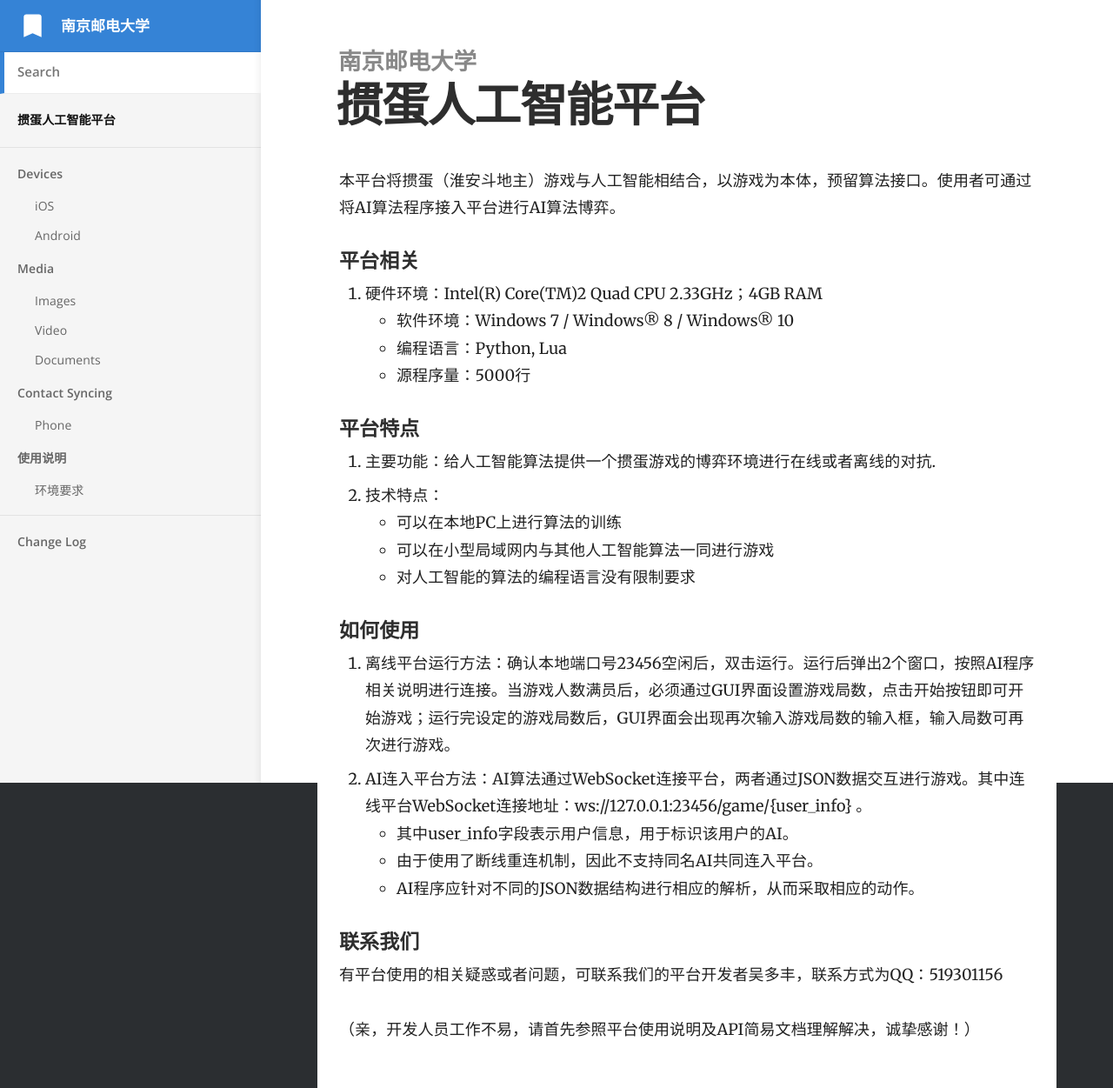
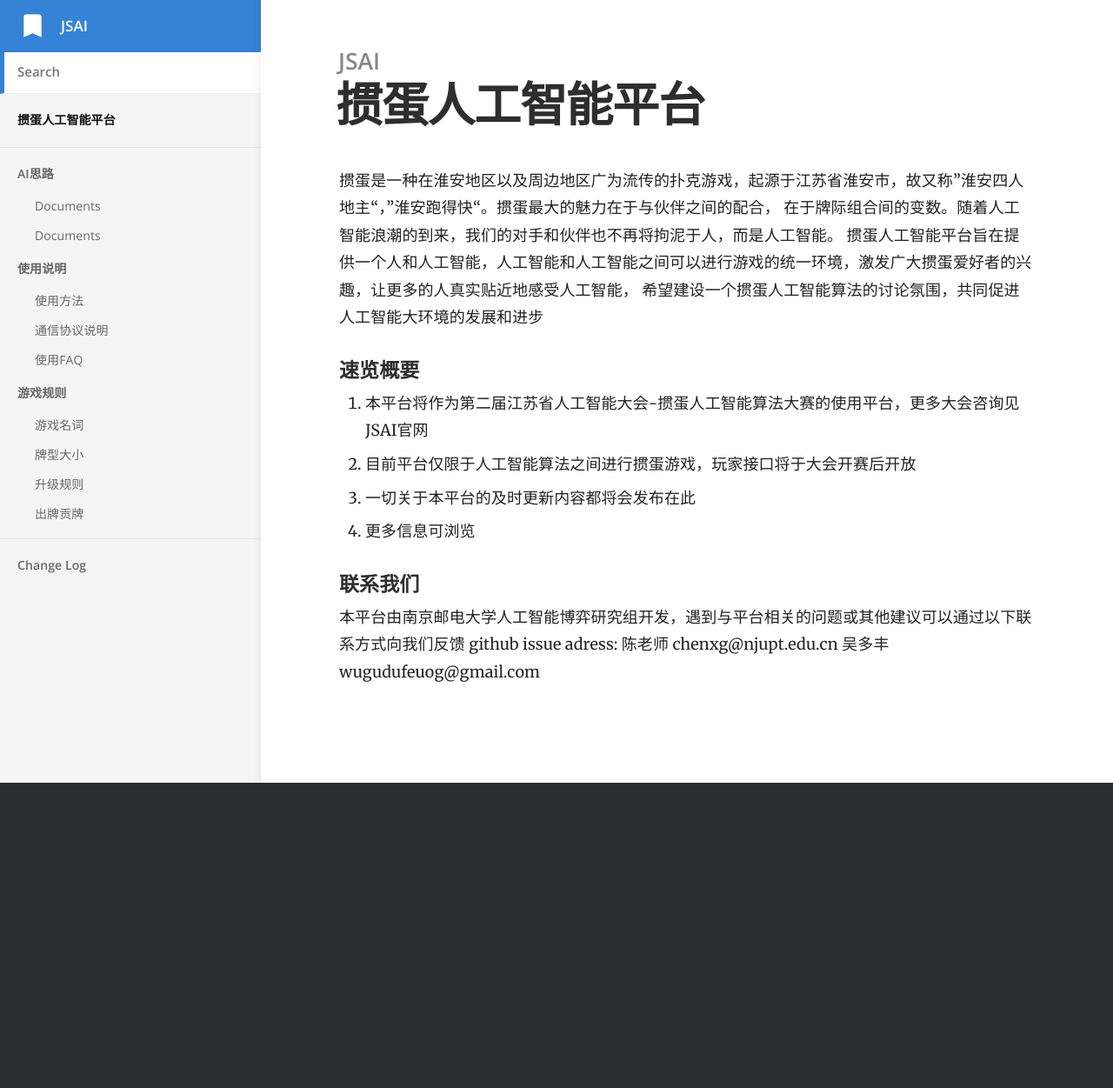
Before and after one commit to njuptGD/njuptGD.github.io, a Jekyll site: the page built from index.md, in a window 1280 px wide. Shown: the whole page at 87% size. Built offline with Jekyll 4.4.1, drawn with Linux system fonts in a browser that asks for light colours; after the commit the page ends 900 px from its top, so only the background shows below that.

Commit message:
# 基本文档脉络

```diff
--- a/_config.yml
+++ b/_config.yml
@@ -1,7 +1,7 @@
 # ----
 # Site
 
-title: 南京邮电大学
+title: JSAI
 url: "https://long-pig.cloudvent.net"
 baseurl:
 google_analytics_key:
@@ -9,15 +9,15 @@ show_full_navigation: true
 
 # Values for the jekyll-seo-tag gem (https://github.com/jekyll/jekyll-seo-tag)
 logo: /siteicon.png
-description: Product documentation template for Jekyll.
+description: GuanDan platform for AI
 author:
-  name:
-  email:
+  name: duofeng Wu
+  email: wuguduofeng@gmail.com
   twitter: # twitter username without the @ symbol
 social:
   name: NJUPT
   links:
-    - https://github.com/CloudCannon/edition-jekyll-template
+    - http://gameai.njupt.edu.cn/index.html
 
 # -----
 # Build
--- a/index.md
+++ b/index.md
@@ -2,34 +2,23 @@
 title: 掼蛋人工智能平台
 ---
 
-本平台将掼蛋（淮安斗地主）游戏与人工智能相结合，以游戏为本体，预留算法接口。使用者可通过将AI算法程序接入平台进行AI算法博弈。
+掼蛋是一种在淮安地区以及周边地区广为流传的扑克游戏，起源于江苏省淮安市，故又称”淮安四人地主“，”淮安跑得快“。掼蛋最大的魅力在于与伙伴之间的配合，
+在于牌际组合间的变数。随着人工智能浪潮的到来，我们的对手和伙伴也不再将拘泥于人，而是人工智能。
+掼蛋人工智能平台旨在提供一个人和人工智能，人工智能和人工智能之间可以进行游戏的统一环境，激发广大掼蛋爱好者的兴趣，让更多的人真实贴近地感受人工智能，
+希望建设一个掼蛋人工智能算法的讨论氛围，共同促进人工智能大环境的发展和进步
 
 
-#### 平台相关
+#### 速览概要
 
-1. 硬件环境：Intel(R) Core(TM)2 Quad CPU 2.33GHz；4GB RAM
-+ 软件环境：Windows 7 / Windows® 8 / Windows® 10
-+ 编程语言：Python, Lua
-+ 源程序量：5000行
+1. 本平台将作为第二届江苏省人工智能大会-掼蛋人工智能算法大赛的使用平台，更多大会咨询见JSAI官网
+2. 目前平台仅限于人工智能算法之间进行掼蛋游戏，玩家接口将于大会开赛后开放
+3. 一切关于本平台的及时更新内容都将会发布在此
+4. 更多信息可浏览
 
-#### 平台特点
-
-1. 主要功能：给人工智能算法提供一个掼蛋游戏的博弈环境进行在线或者离线的对抗.
-2. 技术特点：
-  + 可以在本地PC上进行算法的训练
-  + 可以在小型局域网内与其他人工智能算法一同进行游戏
-  + 对人工智能的算法的编程语言没有限制要求
-
-#### 如何使用
-
-1. 离线平台运行方法：确认本地端口号23456空闲后，双击运行。运行后弹出2个窗口，按照AI程序相关说明进行连接。当游戏人数满员后，必须通过GUI界面设置游戏局数，点击开始按钮即可开始游戏；运行完设定的游戏局数后，GUI界面会出现再次输入游戏局数的输入框，输入局数可再次进行游戏。
-2. AI连入平台方法：AI算法通过WebSocket连接平台，两者通过JSON数据交互进行游戏。其中连线平台WebSocket连接地址：ws://127.0.0.1:23456/game/{user_info} 。
- + 其中user\_info字段表示用户信息，用于标识该用户的AI。
- + 由于使用了断线重连机制，因此不支持同名AI共同连入平台。
- + AI程序应针对不同的JSON数据结构进行相应的解析，从而采取相应的动作。
 
 #### 联系我们
 
-有平台使用的相关疑惑或者问题，可联系我们的平台开发者吴多丰，联系方式为QQ：519301156
-
-（亲，开发人员工作不易，请首先参照平台使用说明及API简易文档理解解决，诚挚感谢！）
+本平台由南京邮电大学人工智能博弈研究组开发，遇到与平台相关的问题或其他建议可以通过以下联系方式向我们反馈
+github issue adress:
+陈老师 chenxg@njupt.edu.cn
+吴多丰 wugudufeuog@gmail.com
```
Also changed, not shown: _docs/AI思路/AI示例.md (added, +9 -0 lines), _docs/AI思路/相关方法.md (added, +7 -0 lines), _docs/devices/android.md (deleted, +0 -15 lines), _docs/devices/ios.md (deleted, +0 -15 lines), _docs/media/documents.md (deleted, +0 -17 lines), _docs/media/images.md (deleted, +0 -29 lines), _docs/media/video.md (deleted, +0 -17 lines), _docs/使用说明/phone.md (deleted, +0 -18 lines), _docs/使用说明/使用方法.md (added, +9 -0 lines), _docs/使用说明/平台使用FAQ.md (added, +7 -0 lines), _docs/使用说明/环境要求.md (deleted, +0 -17 lines), _docs/使用说明/通信协议说明.md (added, +7 -0 lines), _docs/游戏规则/出牌贡牌.md (added, +9 -0 lines), _docs/游戏规则/升级规则.md (added, +8 -0 lines), 2 more files.
